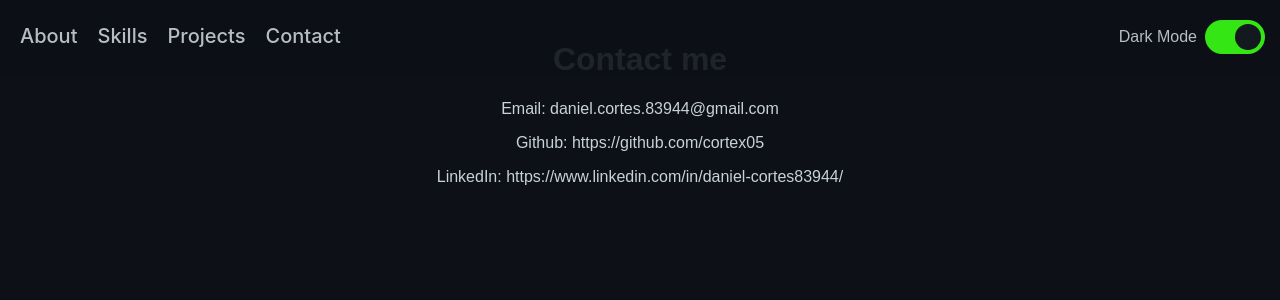
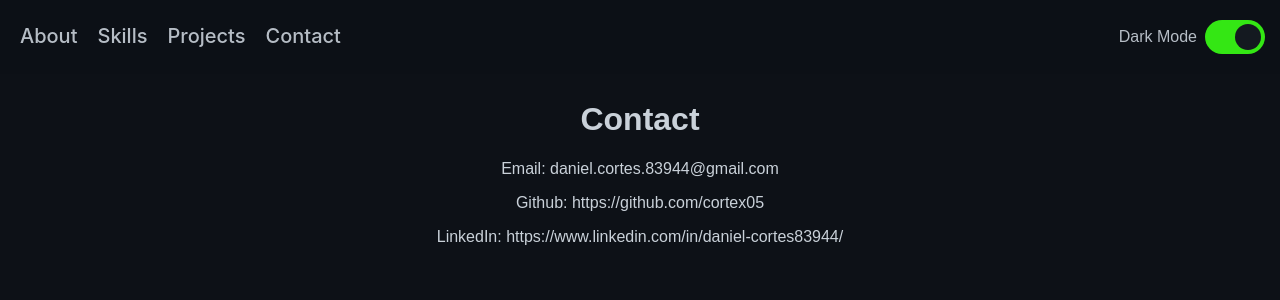
Before and after one commit to cortex05/dan-portfolio, a React (Vite) app: page /contact in a window 1280 px wide. Shown: the top 300 px of the page. Built offline with nearby package versions, Linux system fonts and the light colour scheme.

Commit message:
feat: last tweaks for contact

```diff
--- a/src/screens/Contact/Contact.module.css
+++ b/src/screens/Contact/Contact.module.css
@@ -1,6 +1,7 @@
 .contactContainer {
   padding: var(--padding-small);
   text-align: center;
+  margin-top: 60px;
 }
 
 @media only screen and (min-width: 481px) {
--- a/src/screens/Contact/Contact.tsx
+++ b/src/screens/Contact/Contact.tsx
@@ -4,7 +4,7 @@ import styles from './Contact.module.css'
 const Contact = () => {
   return (
     <div className={styles.contactContainer}>
-      <h1>Contact me</h1>
+      <h1>Contact</h1>
       <div>
         <p>Email: daniel.cortes.83944@gmail.com</p>
         <p>Github: https://github.com/cortex05</p>
```
